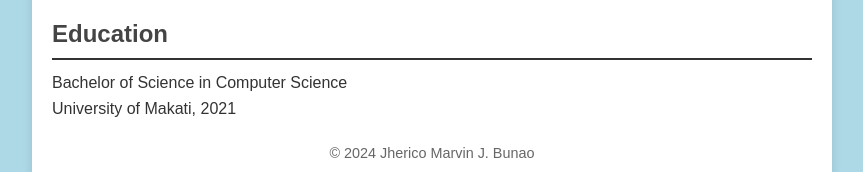
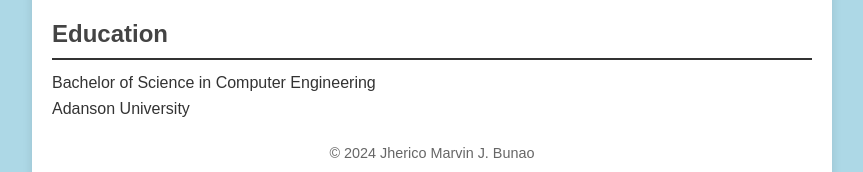
Before and after one commit to jhericooo/MyResume, a plain HTML site: page index.html in a window 1280 px wide. Shown: the part 877-1049 px from the top of the page, without its empty margins (208-1071 px from the left). Drawn offline with Linux system fonts and the light colour scheme.

Commit message:
Update index.html

```diff
--- a/index.html
+++ b/index.html
@@ -50,8 +50,8 @@
 
         <section class="education">
             <h2>Education</h2>
-            <p>Bachelor of Science in Computer Science</p>
-            <p>University of Makati, 2021</p>
+            <p>Bachelor of Science in Computer Engineering</p>
+            <p>Adanson University</p>
         </section>
 
         <footer>
```
